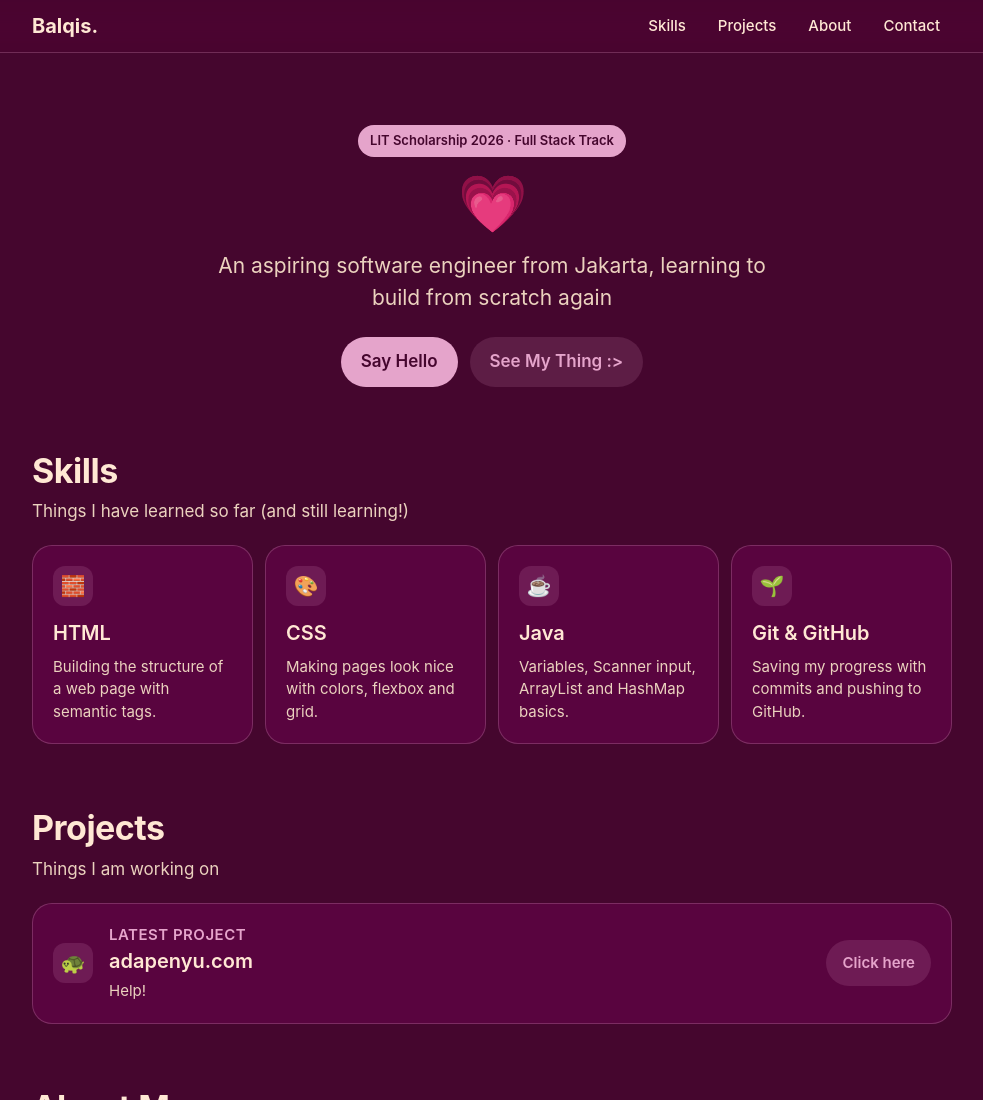
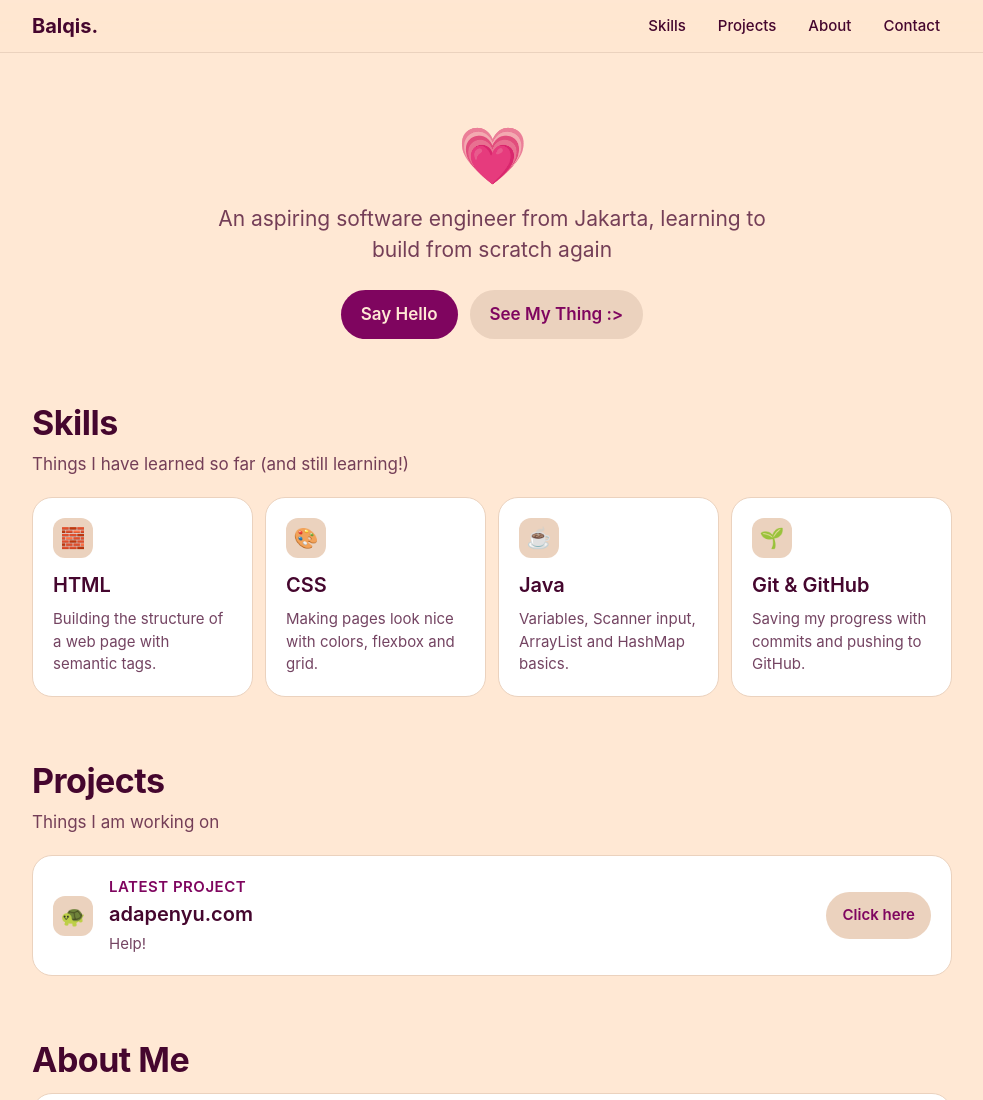
Before and after one commit to chotipy/lit-scholarship-2026, a plain HTML site: page portfolio/index.html in a window 1280 px wide. Shown: the top 1100 px of the page, without its empty margins (148-1131 px from the left). Drawn offline with Linux system fonts and the light colour scheme.

Commit message:
Remove hero tag, restore dark mode query and tidy comments.

```diff
--- a/portfolio/index.html
+++ b/portfolio/index.html
@@ -23,7 +23,6 @@
     <main>
 
         <section class="hero" id="home">
-            <p class="hero-tag">LIT Scholarship 2026 · Full Stack Track</p>
             <h1>💗</h1>
             <p class="hero-text">
                 An aspiring software engineer from Jakarta, learning to build from scratch again
@@ -144,7 +143,6 @@
             const email = document.getElementById("email").value;
             const message = document.getElementById("message").value;
 
-            // open the email app with the message already filled in
             const subject = "Hello from " + name;
             const body = message + "\n\nFrom: " + name + " (" + email + ")";
             window.location.href = "mailto:balqis.muharda@gmail.com"
--- a/portfolio/style.css
+++ b/portfolio/style.css
@@ -18,8 +18,7 @@
     --header-bg: rgba(255, 232, 212, 0.8);
 }
 
-/* dark mode */
-@media (prefers-color-scheme: light) {
+@media (prefers-color-scheme: dark) {
     :root {
         --background: var(--crimson-violet);
         --card: rgba(127, 5, 95, 0.35);
@@ -41,7 +40,7 @@
 
 html {
     scroll-behavior: smooth;
-    scroll-padding-top: 60px;  /* so the sticky header doesn't cover the titles */
+    scroll-padding-top: 60px;
 }
 
 body {
@@ -71,8 +70,6 @@ h3 {
     margin-bottom: 8px;
 }
 
-
-/* header */
 
 .header {
     position: sticky;
@@ -120,8 +117,6 @@ h3 {
 }
 
 
-/* hero */
-
 .hero {
     max-width: 960px;
     margin: 0 auto;
@@ -162,9 +157,6 @@ h3 {
     flex-wrap: wrap;
 }
 
-
-/* buttons */
-
 .btn {
     display: inline-block;
     min-height: 44px;
@@ -196,9 +188,6 @@ h3 {
     color: var(--accent);
 }
 
-
-/* sections */
-
 .section {
     max-width: 960px;
     margin: 0 auto;
@@ -209,9 +198,6 @@ h3 {
     color: var(--text-secondary);
     margin-bottom: 20px;
 }
-
-
-/* skills */
 
 .skills-grid {
     display: grid;
@@ -289,9 +275,6 @@ h3 {
     border-radius: 999px;
     flex-shrink: 0;
 }
-
-
-/* about */
 
 .about-box {
     display: flex;
@@ -380,9 +363,6 @@ h3 {
     font-weight: 600;
 }
 
-
-/* footer */
-
 .footer {
     text-align: center;
     padding: 24px 20px;
@@ -404,9 +384,6 @@ h3 {
     font-weight: 500;
     padding: 12px 8px;
 }
-
-
-/* phone */
 
 @media (max-width: 600px) {
     .navbar {
```
